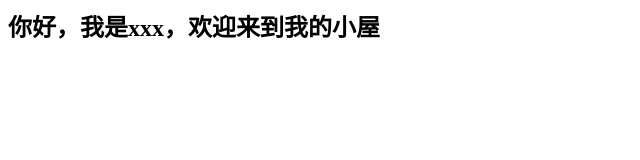
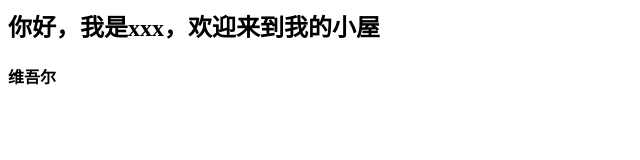
Before and after one commit to ZQS1022-ship-it/zqs123.github.io, a plain HTML site: page index.html in a window 1280 px wide. Shown: the full height of the page, 0-640 px from the left. Drawn offline with Linux system fonts and the light colour scheme.

Commit message:
第二次修改

```diff
--- a/index.html
+++ b/index.html
@@ -4,5 +4,6 @@
 </head>
 <body>
 <h2>你好，我是xxx，欢迎来到我的小屋</h2>
+<h4>维吾尔</h4>
 </body>
 </html>
```
